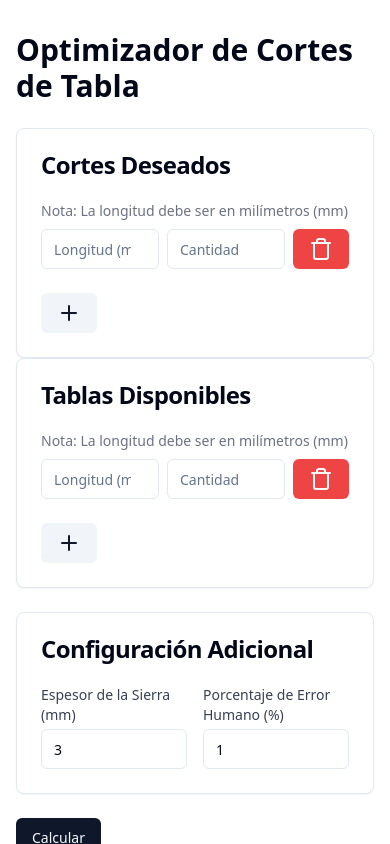
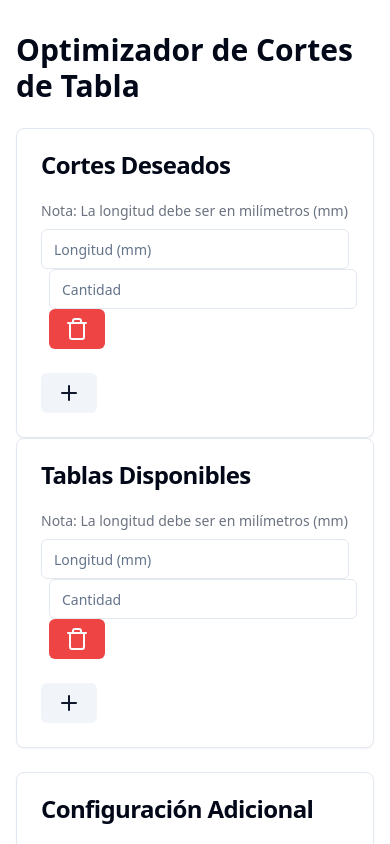
Before and after one commit to facundopanizza/wood-cuts-app, a React (Vite) app: page / in a window 390 px wide. Shown: the top 844 px of the page. Built offline with nearby package versions, Linux system fonts and the light colour scheme.

Commit message:
Inputs smartphone

```diff
--- a/src/App.tsx
+++ b/src/App.tsx
@@ -221,7 +221,7 @@
               </p>
               {desiredCutsFields.map((field, index) => (
                 <div key={field.id} className="flex flex-col space-y-2 mb-4">
-                  <div className="flex space-x-2">
+                  <div className="md:flex space-x-2">
                     <Input
                       {...register(`desiredCuts.${index}.length`)}
                       type="number"
@@ -275,7 +275,7 @@
               </p>
               {availableWoodFields.map((field, index) => (
                 <div key={field.id} className="flex flex-col space-y-2 mb-4">
-                  <div className="flex space-x-2">
+                  <div className="md:flex space-x-2">
                     <Input
                       {...register(`availableWood.${index}.length`)}
                       type="number"
@@ -332,7 +332,7 @@
             <CardTitle>Configuración Adicional</CardTitle>
           </CardHeader>
           <CardContent>
-            <div className="flex space-x-4">
+            <div className="md:flex space-x-4">
               <div className="flex-1">
                 <label
                   htmlFor="sawWidth"
```
